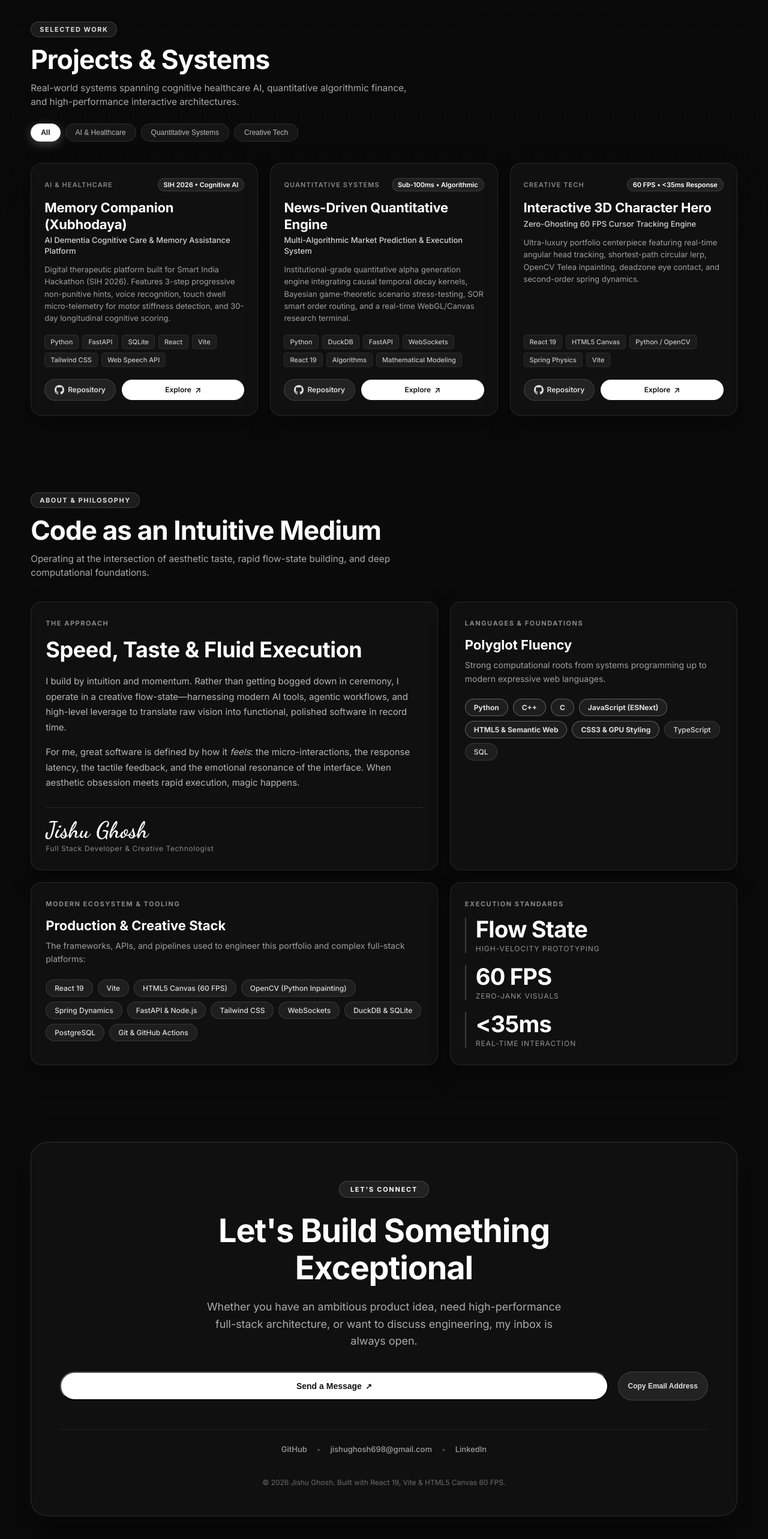
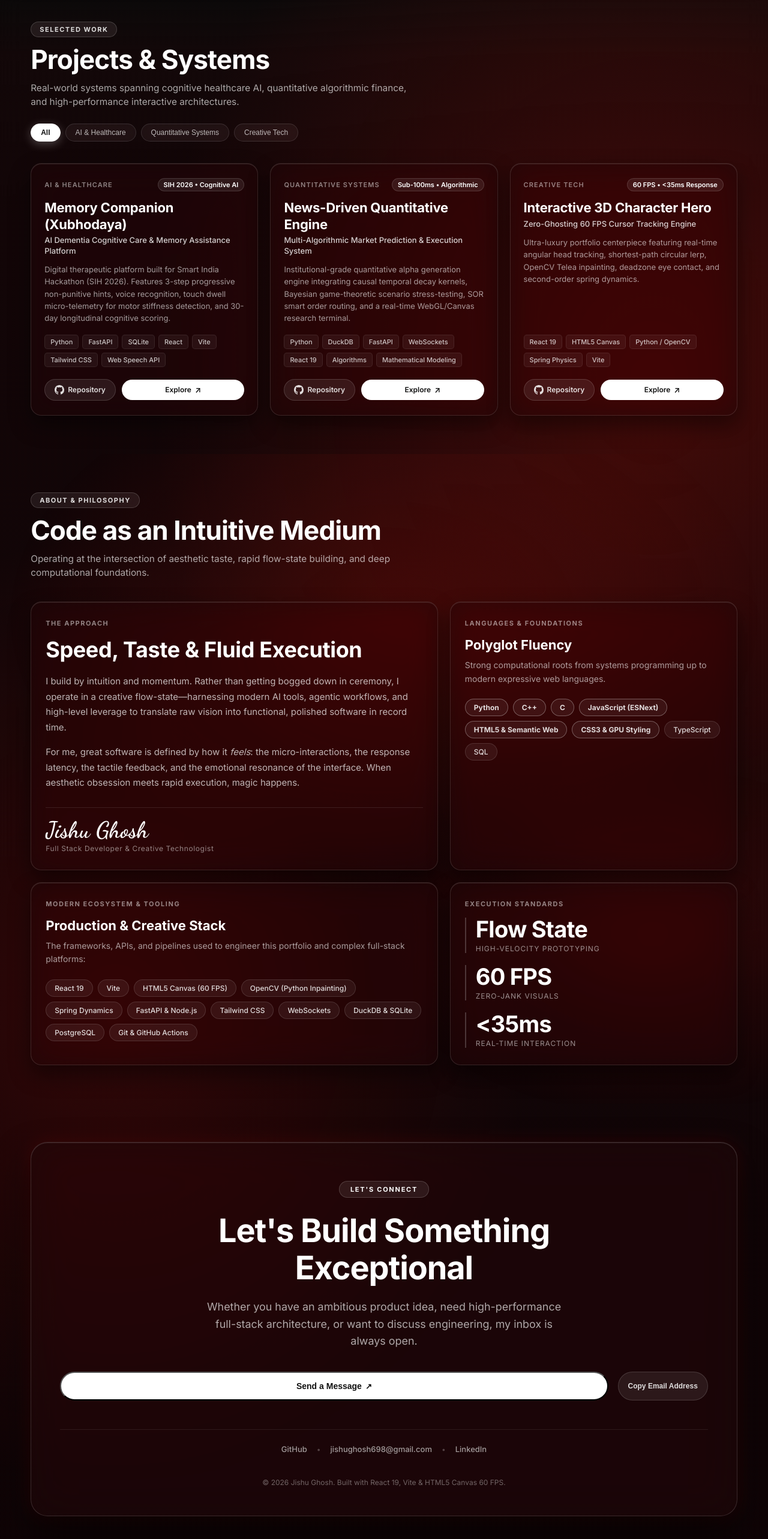
Before and after one commit to JISHU-GHOSH/my-portfolio, a React (Vite) app: page / in a window 1280 px wide. Shown: the part 828-3394 px from the top of the page at 60% size. Built offline with nearby package versions, Linux system fonts and the light colour scheme.

Commit message:
style: replace flat black background in about & lower sections with atmospheric crimson mesh and luxury dark-wine frosted glass cards

```diff
--- a/src/AboutSection.css
+++ b/src/AboutSection.css
@@ -3,7 +3,11 @@
 ───────────────────────────────────────────── */
 
 .about-section {
-  background: transparent;
+  position: relative;
+  background:
+    radial-gradient(ellipse 70% 55% at 50% 25%, rgba(158, 21, 13, 0.26) 0%, transparent 70%),
+    radial-gradient(ellipse 60% 45% at 85% 75%, rgba(185, 24, 16, 0.18) 0%, transparent 60%);
+  overflow: hidden;
 }
 
 .bento-grid {
@@ -13,15 +17,15 @@
 }
 
 .bento-card {
-  background: rgba(18, 18, 18, 0.78);
-  border: 1px solid rgba(255, 255, 255, 0.10);
-  backdrop-filter: blur(20px);
-  -webkit-backdrop-filter: blur(20px);
+  background: rgba(30, 8, 10, 0.55);
+  border: 1px solid rgba(255, 255, 255, 0.12);
+  backdrop-filter: blur(24px) saturate(180%);
+  -webkit-backdrop-filter: blur(24px) saturate(180%);
   border-radius: 18px;
   padding: 28px 24px;
   display: flex;
   flex-direction: column;
-  box-shadow: 0 16px 36px rgba(0, 0, 0, 0.35);
+  box-shadow: 0 16px 36px rgba(0, 0, 0, 0.45), inset 0 1px 0 rgba(255, 255, 255, 0.10);
   transition: transform 0.25s cubic-bezier(0.16, 1, 0.3, 1), border-color 0.25s ease, box-shadow 0.25s ease;
   min-width: 0;
   box-sizing: border-box;
@@ -29,8 +33,8 @@
 
 .bento-card:hover {
   transform: translateY(-4px);
-  border-color: rgba(255, 255, 255, 0.28);
-  box-shadow: 0 24px 48px rgba(0, 0, 0, 0.5), 0 0 24px rgba(255, 255, 255, 0.05);
+  border-color: rgba(255, 255, 255, 0.32);
+  box-shadow: 0 24px 48px rgba(0, 0, 0, 0.6), 0 0 28px rgba(158, 21, 13, 0.24), inset 0 1px 0 rgba(255, 255, 255, 0.22);
 }
 
 .bento-tag {
--- a/src/ContactSection.css
+++ b/src/ContactSection.css
@@ -7,14 +7,14 @@
 }
 
 .contact-card {
-  background: rgba(18, 18, 18, 0.85);
-  border: 1px solid rgba(255, 255, 255, 0.12);
-  backdrop-filter: blur(30px);
-  -webkit-backdrop-filter: blur(30px);
+  background: rgba(30, 8, 10, 0.65);
+  border: 1px solid rgba(255, 255, 255, 0.14);
+  backdrop-filter: blur(30px) saturate(180%);
+  -webkit-backdrop-filter: blur(30px) saturate(180%);
   border-radius: 28px;
   padding: 64px 48px 48px 48px;
   text-align: center;
-  box-shadow: 0 30px 60px rgba(0, 0, 0, 0.5), 0 0 30px rgba(255, 255, 255, 0.04);
+  box-shadow: 0 30px 60px rgba(0, 0, 0, 0.55), inset 0 1px 0 rgba(255, 255, 255, 0.12), 0 0 32px rgba(158, 21, 13, 0.20);
 }
 
 .contact-glow-badge {
--- a/src/HeroSection.css
+++ b/src/HeroSection.css
@@ -59,18 +59,23 @@
 }
 
 /* ── Content wrapper below hero ─────────────────
-   Smoothly transitions from character background
-   into rich dark frosted glass theme.
+   Atmospheric transition maintaining the signature
+   crimson ambience and warm frosted glass depth.
 ──────────────────────────────────────────────── */
 .content-wrapper {
   position: relative;
   z-index: 10;
-  background: linear-gradient(to bottom,
-    transparent 0%,
-    rgba(10, 10, 10, 0.75) 120px,
-    rgba(10, 10, 10, 0.95) 300px,
-    #0a0a0a 500px
-  );
+  background:
+    radial-gradient(ellipse 100% 60% at 85% 25%, rgba(158, 21, 13, 0.35) 0%, transparent 65%),
+    radial-gradient(ellipse 90% 50% at 15% 65%, rgba(135, 16, 11, 0.28) 0%, transparent 60%),
+    linear-gradient(to bottom,
+      transparent 0%,
+      rgba(26, 6, 8, 0.55) 120px,
+      rgba(20, 5, 7, 0.85) 400px,
+      rgba(16, 4, 6, 0.92) 100%
+    );
+  backdrop-filter: blur(20px);
+  -webkit-backdrop-filter: blur(20px);
 }
 
 /* ── Frosted-glass nav pill ──────────────────────
--- a/src/ProjectsSection.css
+++ b/src/ProjectsSection.css
@@ -102,15 +102,15 @@
 /* Project Card */
 .project-card {
   position: relative;
-  background: rgba(18, 18, 18, 0.78);
-  border: 1px solid rgba(255, 255, 255, 0.10);
-  backdrop-filter: blur(20px);
-  -webkit-backdrop-filter: blur(20px);
+  background: rgba(30, 8, 10, 0.55);
+  border: 1px solid rgba(255, 255, 255, 0.12);
+  backdrop-filter: blur(24px) saturate(180%);
+  -webkit-backdrop-filter: blur(24px) saturate(180%);
   border-radius: 18px;
   padding: 24px 22px;
   display: flex;
   flex-direction: column;
-  box-shadow: 0 16px 36px rgba(0, 0, 0, 0.35);
+  box-shadow: 0 16px 36px rgba(0, 0, 0, 0.45), inset 0 1px 0 rgba(255, 255, 255, 0.10);
   transition: transform 0.25s cubic-bezier(0.16, 1, 0.3, 1), border-color 0.25s ease, box-shadow 0.25s ease;
   min-width: 0; /* Prevents flex/grid children from overflowing */
   box-sizing: border-box;
@@ -118,8 +118,8 @@
 
 .project-card:hover {
   transform: translateY(-5px);
-  border-color: rgba(255, 255, 255, 0.28);
-  box-shadow: 0 20px 40px rgba(0, 0, 0, 0.5), 0 0 20px rgba(255, 255, 255, 0.05);
+  border-color: rgba(255, 255, 255, 0.32);
+  box-shadow: 0 24px 48px rgba(0, 0, 0, 0.6), 0 0 28px rgba(158, 21, 13, 0.24), inset 0 1px 0 rgba(255, 255, 255, 0.22);
 }
 
 .card-top {
```
